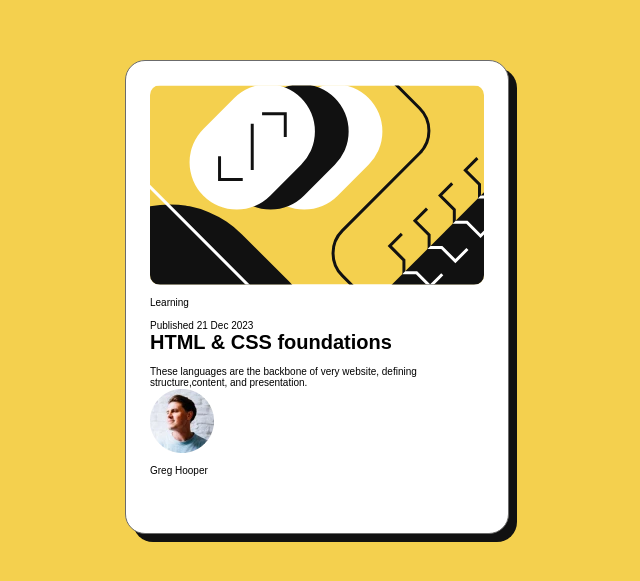
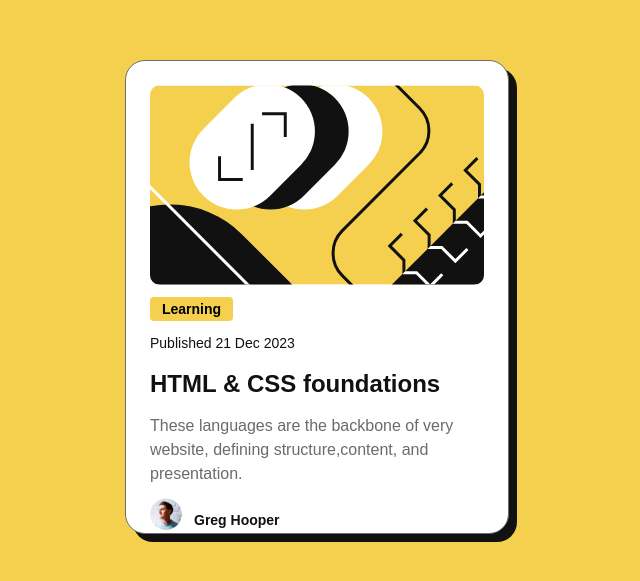
Before and after one commit to WhatsIgorDoing/blog-preview-card, a plain HTML site: page index.html in a window 1280 px wide. Shown: the part 103-684 px from the top of the page, without its empty margins (323-963 px from the left). Drawn offline with Linux system fonts and the light colour scheme.

Commit message:
Refactor card component structure and enhance CSS styles for category, date, description, and author sections

```diff
--- a/index.html
+++ b/index.html
@@ -16,12 +16,13 @@
   <main>
     <div class="card">
       <img class="illustration" src="./assets/images/illustration-article.svg" alt="Illustration of an article">
-      <p>Learning</p>
-      <p>Published 21 Dec 2023</p>
+      <p class="category">Learning</p>
+      <p class="date">Published 21 Dec 2023</p>
       <h1>HTML & CSS foundations</h1>
-      <p>These languages are the backbone of very website, defining structure,content, and presentation.</p>
-      <img src="./assets/images/image-avatar.webp" alt="">
-      <p>Greg Hooper</p>
+      <p class="description">These languages are the backbone of very website, defining structure,content, and presentation.</p>
+      <div class="author">
+        <img class="author-image" src="./assets/images/image-avatar.webp" alt="Author's image">
+        <p class="author-name">Greg Hooper</p>
     </div>
 
 
--- a/style/style.css
+++ b/style/style.css
@@ -97,6 +97,73 @@ body{
     object-fit: contain;
 }
 
-p{
-    margin-top: 1.2rem;
+.card p{
+    margin-top: var(--spacing-150);
 }
+
+.category{
+    display: flex;
+    align-items: center;
+    justify-content: center;
+    background: var(--color-background);
+    padding: var(--spacing-50) var(--spacing-150);
+    border-radius: 0.4rem;
+    padding-top: var(spacing-300);
+
+    font-family: var(--font-Figtree-extra-bold);
+    font-size: var(--font-size-secondary-body);
+    font-weight: 800;
+    letter-spacing: var(--font-letter-spacing-title);
+
+}
+
+.date{
+    color: var(--color-text-primary);
+    font-family: var(--font-Figtree-medium);
+    font-size: var(--font-size-secondary-body);
+    font-weight: 500;
+    line-height: var(--font-line-height);
+    letter-spacing: var(--font-letter-spacing-title);
+}
+
+.card h1{
+    color: var(--color-text-primary);
+    font-family: var(--font-Figtree-extra-bold);
+    font-size: var(--font-size-title);
+    font-style: normal;
+    font-weight: 800;
+    margin-top: var(--spacing-150);
+    line-height: var(--font-line-height);
+    letter-spacing: var(--font-letter-spacing-title);
+}
+
+.description{
+    color: var(--color-text-secondary);
+    font-family: var(--font-Figtree-medium);
+    font-size: var(--font-size-primary-body);
+    font-weight: 500;
+    line-height: var(--font-line-height);
+    letter-spacing: var(--font-letter-spacing-title);
+}
+
+.author{
+    display: grid;
+    grid-template-columns: auto 1fr;
+    align-items: center;
+
+}
+.author-image{
+
+   border-radius: 20px;
+   width: 3.2rem;
+   height: 3.2rem;
+}
+.author-name{
+    color: var(--color-text-primary);
+    font-family: var(--font-Figtree-extra-bold);
+    font-size: var(--font-size-secondary-body);
+    font-weight: 800;
+    line-height: var(--font-line-height);
+    letter-spacing: var(--font-letter-spacing-title);
+    padding: var(--spacing-150);
+}
```
